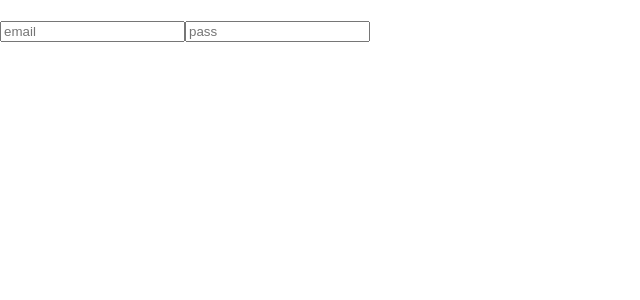
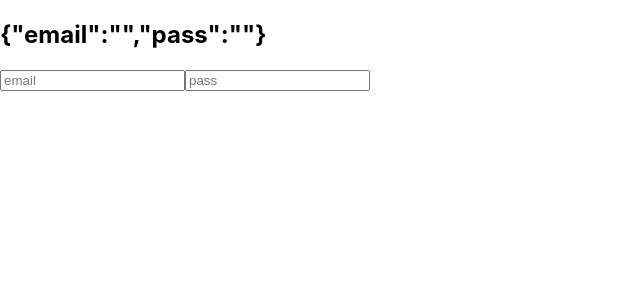
Before and after one commit to devsavant/ReactTraining, a React (Create React App) app: page / in a window 1280 px wide. Shown: the top 300 px of the page, without its empty margins (0-640 px from the left). Built offline with nearby package versions, Linux system fonts and the light colour scheme.

Commit message:
useContext provider added to index

```diff
--- a/src/components/Forms/HookForm.js
+++ b/src/components/Forms/HookForm.js
@@ -4,7 +4,6 @@ import {AuthContext} from './useAuthContext'
 const HookForm = (props) => {
 
     let {state, handleChange} = useContext(AuthContext)
-    console.log(state)
 
     // let [state, setState] = useState({email:"", pass:""})
     // let [state, setState] = useReducer(reducer, {email:"", pass:""})
@@ -22,9 +21,7 @@ const HookForm = (props) => {
 
     function onChange(event){
         let {name, value} = event.target
-        if(name==="email"){
-            handleChange(name,value)
-        }
+        handleChange(name,value)
         // setState({...state, [name]:value}) // agregar responsabilidades
         // setEmail(value)
     }
--- a/src/components/Forms/useAuthContext.js
+++ b/src/components/Forms/useAuthContext.js
@@ -2,7 +2,7 @@ import React, { createContext, useState } from 'react';
 
 export const AuthContext = createContext({email:"", pass:""})
 
-const UseAuthContext = ({children}) => {
+const useAuthContext = () => {
 
     const [state, setState] = useState({email:"", pass:""})
 
@@ -10,7 +10,7 @@ const UseAuthContext = ({children}) => {
         setState({...state, [name]:value})
     }
 
-   return (<AuthContext.Provider value={{
+   return ({children})=>(<AuthContext.Provider value={{
        state,
        handleChange
    }}>
@@ -18,4 +18,4 @@ const UseAuthContext = ({children}) => {
         </AuthContext.Provider>)
 }
 
-export default UseAuthContext;
+export default useAuthContext;
--- a/src/index.js
+++ b/src/index.js
@@ -5,11 +5,15 @@ import App from './App';
 import * as serviceWorker from './serviceWorker';
 import useAuthContext from './components/Forms/useAuthContext'
 
+const AppWithContext = () => {
+  const Provider = useAuthContext()
+  return (<Provider><App/></Provider>)
+
+}
+
 ReactDOM.render(
   <React.StrictMode>
-    <useAuthContext>
-      <App />
-    </useAuthContext>
+      <AppWithContext />
   </React.StrictMode>,
   document.getElementById('root')
 );
```
